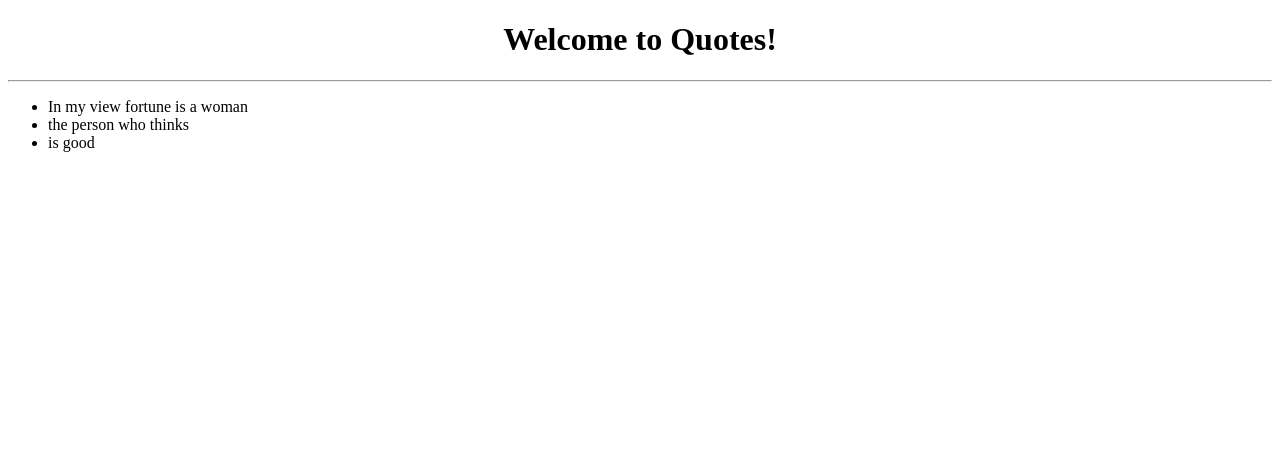
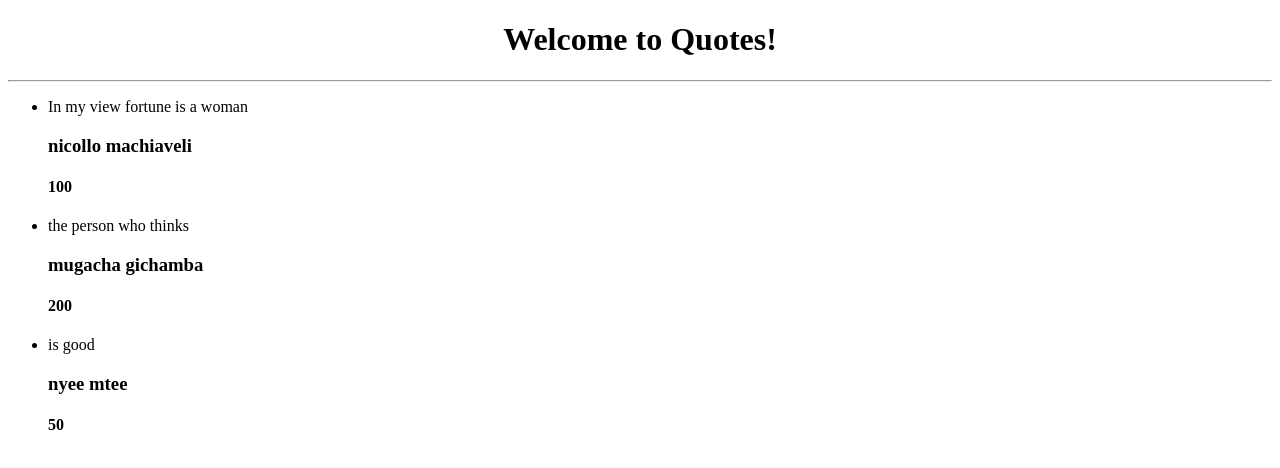
Before and after one commit to MugachaGichamba/Quotes, an Angular app: page / in a window 1280 px wide. Shown: the top 468 px of the page. Built offline with nearby package versions, Linux system fonts and the light colour scheme.

Commit message:
Created a quote-details component to hold additional quote data

```diff
--- a/src/app/app.module.ts
+++ b/src/app/app.module.ts
@@ -4,11 +4,13 @@ import { NgModule } from '@angular/core';
 import { AppRoutingModule } from './app-routing.module';
 import { AppComponent } from './app.component';
 import { QuoteComponent } from './quote/quote.component';
+import { QuoteDetailsComponent } from './quote-details/quote-details.component';
 
 @NgModule({
   declarations: [
     AppComponent,
-    QuoteComponent
+    QuoteComponent,
+    QuoteDetailsComponent
   ],
   imports: [
     BrowserModule,
--- /dev/null
+++ b/src/app/quote-details/quote-details.component.html
@@ -0,0 +1,2 @@
+<h3>{{quote.author}}</h3>
+<h4>{{quote.votes}}</h4>
--- /dev/null
+++ b/src/app/quote-details/quote-details.component.ts
@@ -0,0 +1,17 @@
+import { Component, OnInit, Input } from '@angular/core';
+import {Quote} from '../quote'
+
+@Component({
+  selector: 'app-quote-details',
+  templateUrl: './quote-details.component.html',
+  styleUrls: ['./quote-details.component.css']
+})
+export class QuoteDetailsComponent implements OnInit {
+
+  @Input() quote:Quote;
+  constructor() { }
+
+  ngOnInit() {
+  }
+
+}
--- a/src/app/quote.ts
+++ b/src/app/quote.ts
@@ -1,3 +1,5 @@
 export class Quote {
-    constructor(public name: string) { }
+    constructor(public name: string,
+    public author:string,
+    public votes:number) { }
 }
--- a/src/app/quote/quote.component.html
+++ b/src/app/quote/quote.component.html
@@ -8,7 +8,9 @@
 
 
 <ul>
-
-    <li *ngFor='let quote of quotes'>{{quote.name}}</li>
+    <div *ngFor='let quote of quotes'>
+        <li>{{quote.name}}</li>
+        <app-quote-details [quote]='quote'></app-quote-details>
+    </div>
 </ul>
 <!--  <p *ngIf='quote.length > 5'>You have the most quotes</p> -->
--- a/src/app/quote/quote.component.ts
+++ b/src/app/quote/quote.component.ts
@@ -8,9 +8,9 @@ import {Quote} from '../quote'
 })
 export class QuoteComponent implements OnInit {
   quotes = [
-    new Quote('In my view fortune is a woman'),
-    new Quote('the person who thinks'),
-    new Quote('is good'),
+    new Quote('In my view fortune is a woman', "nicollo machiaveli", 100),
+    new Quote('the person who thinks', "mugacha gichamba", 200),
+    new Quote('is good' , "nyee mtee", 50),
 
   ]
   constructor() { }
```
Also changed, not shown: src/app/quote-details/quote-details.component.css (added), 1 other file (tests, documents, lock files or other folders).
